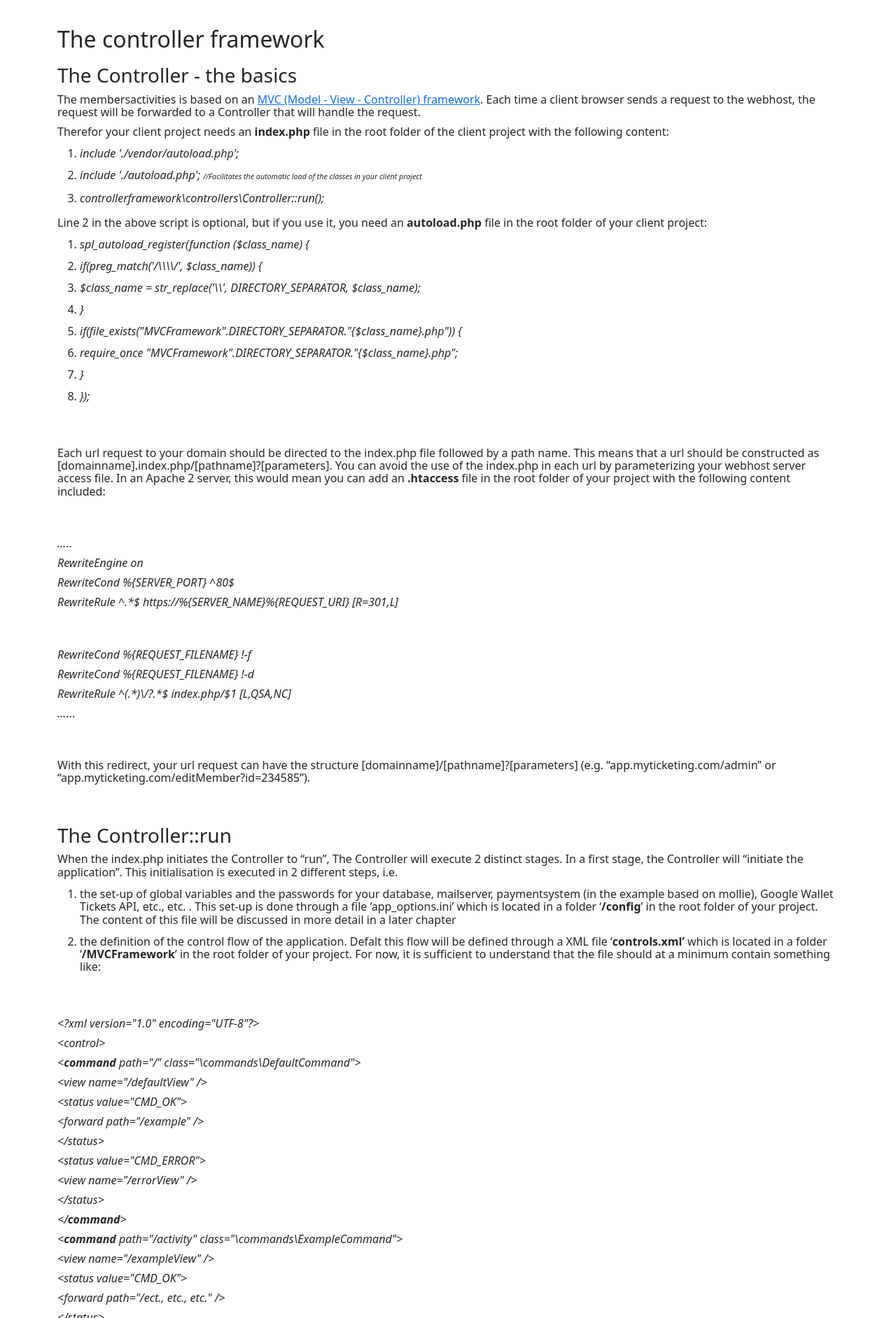
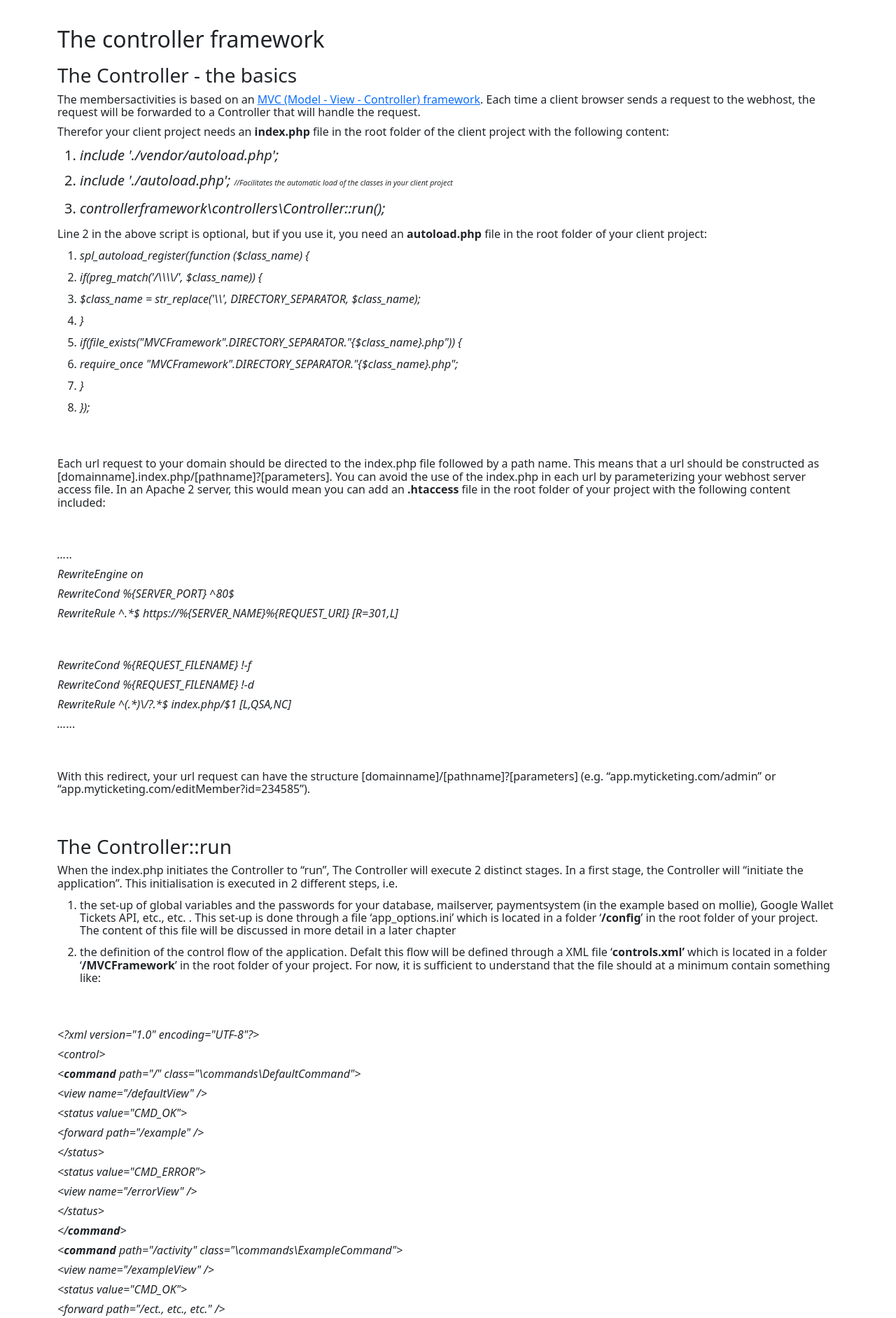
Before and after one commit to samoscon/samoscon.github.io, a Jekyll site: the page built from _posts/2025-11-22-members activities framework.md, in a window 1280 px wide. Shown: the part 1146-3029 px from the top of the page at 70% size. Built offline with Jekyll 4.4.1, drawn with Linux system fonts in a browser that asks for light colours.

Commit message:
Update 2025-11-22-members activities framework.md

```diff
--- a/_posts/2025-11-22-members activities framework.md
+++ b/_posts/2025-11-22-members activities framework.md
@@ -19,12 +19,14 @@ handle the request.
 </p>
 <p>Therefor your client project needs an <b>index.php</b> file in the
 root folder of the client project with the following content:</p>
+<blockquote class="blockquote">
 <ol>
 	<li><p><i><cite>include './vendor/autoload.php';</cite></i></p></li>
 	<li><p><i><cite>include './autoload.php'; </cite><cite><font size="1" style="font-size: 8pt">//Facilitates
 	the automatic load of the classes in your client project</font></cite></i></p></li>
 	<li><p><i><cite>controllerframework\controllers\Controller::run();</cite></i></p></li>
 </ol>
+</blockquote>
 <p style="page-break-before: always"><cite><span style="font-style: normal">Line
 2 in the above script is optional, but if you use it, you need an
 </span></cite><cite><span style="font-style: normal"><b>auto</b></span></cite><cite><span style="font-style: normal"><b>load.php</b></span></cite><cite><span style="font-style: normal">
```
